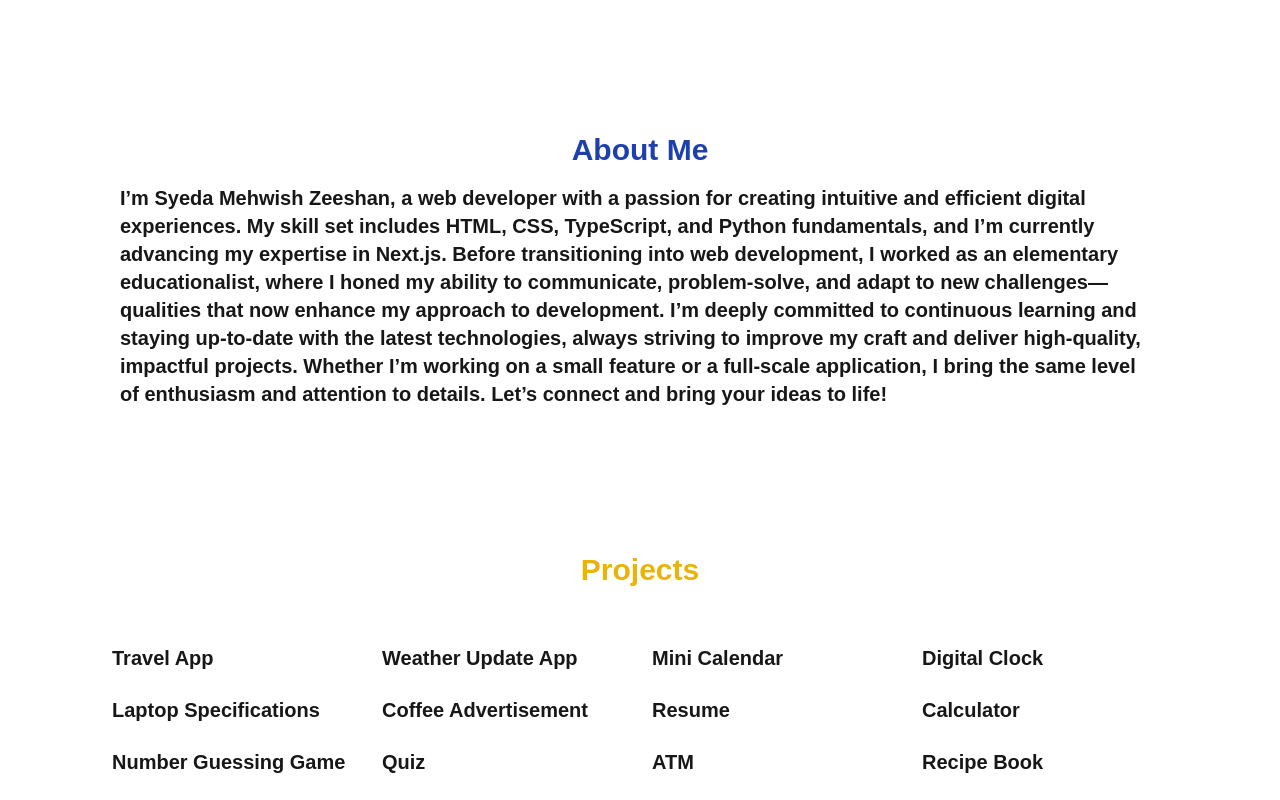
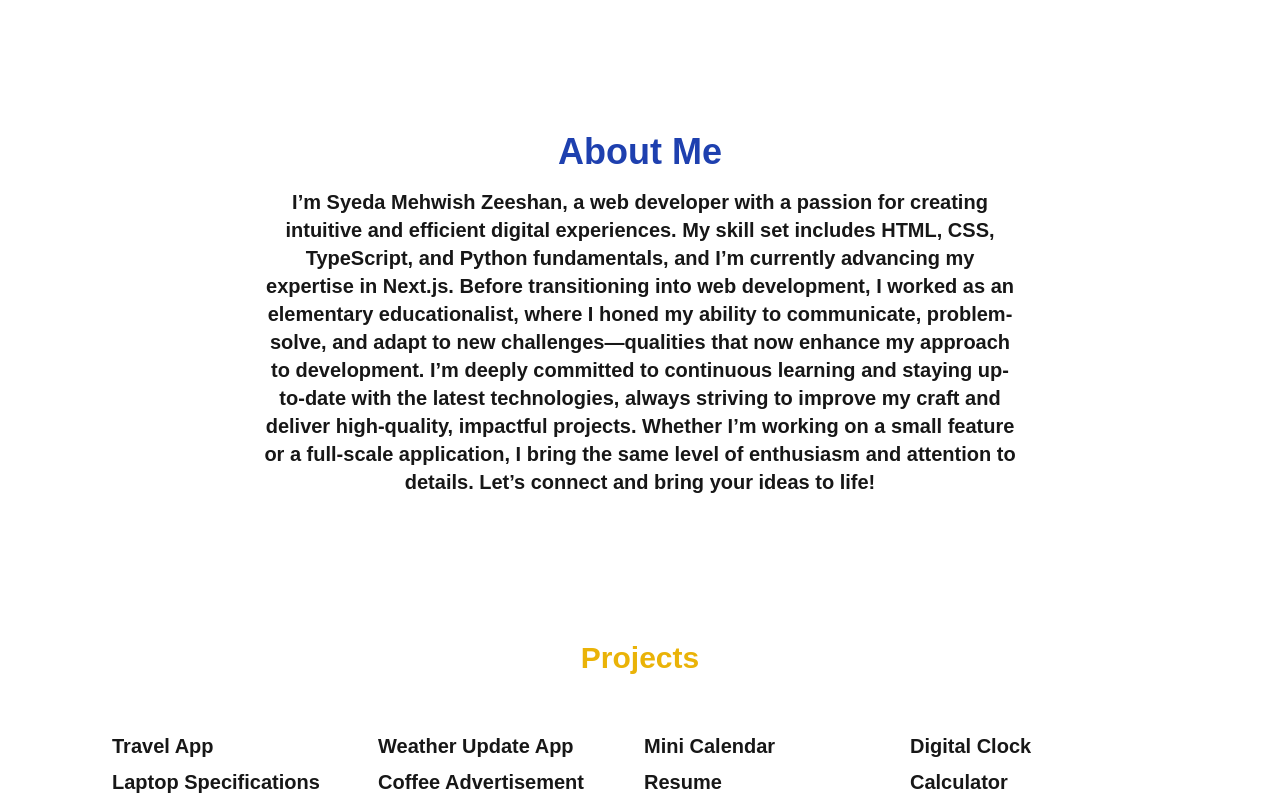
Before and after one commit to Mehwishhasny/first_project, a Next.js app: page / in a window 1280 px wide. Shown: the part 680-1480 px from the top of the page. Built offline with nearby package versions, Linux system fonts and the light colour scheme.

Commit message:
commit added

```diff
--- a/components/about.tsx
+++ b/components/about.tsx
@@ -1,12 +1,12 @@
 export function AboutMe() {
     return (
-        <div>
+        <div className="flex flex-col items-center">
+            <h1 className="font-bold text-blue-800 text-3xl mb-4 text-center md:text-4xl">About Me</h1>
+            <p className="text-lg text-center md:text-xl md:max-w-3xl px-2">
+                I’m Syeda Mehwish Zeeshan, a web developer with a passion for creating intuitive and efficient digital experiences. My skill set includes HTML, CSS, TypeScript, and Python fundamentals, and I’m currently advancing my expertise in Next.js. Before transitioning into web development, I worked as an elementary educationalist, where I honed my ability to communicate, problem-solve, and adapt to new challenges—qualities that now enhance my approach to development.
 
-            <h1 className="font-bold text-blue-800 text-3xl flex justify-center items-center mb-4 space-x-8">About Me</h1>
-            <p className="text-lg justify-center space-x-0 md:text-xl md:space-x-4">I’m Syeda Mehwish Zeeshan, a web developer with a passion for creating intuitive and efficient digital experiences. My skill set includes HTML, CSS, TypeScript, and Python fundamentals, and I’m currently advancing my expertise in Next.js. Before transitioning into web development, I worked as an elementary educationalist, where I honed my ability to communicate, problem-solve, and adapt to new challenges—qualities that now enhance my approach to development.
-
-                I’m deeply committed to continuous learning and staying up-to-date with the latest technologies, always striving to improve my craft and deliver high-quality, impactful projects. Whether I’m working on a small feature or a full-scale application, I bring the same level of enthusiasm and attention to details. Let’s connect and bring your ideas to life!</p>
-
+                I’m deeply committed to continuous learning and staying up-to-date with the latest technologies, always striving to improve my craft and deliver high-quality, impactful projects. Whether I’m working on a small feature or a full-scale application, I bring the same level of enthusiasm and attention to details. Let’s connect and bring your ideas to life!
+            </p>
         </div>
     );
 }
--- a/components/projects.tsx
+++ b/components/projects.tsx
@@ -7,7 +7,7 @@ export function Projects() {
         Projects
       </h1>
 
-      <ul className="grid grid-cols-1 sm:grid-cols-2 md:grid-cols-4 gap-6 m-4">
+      <ul className="grid grid-cols-1 sm:grid-cols-2 md:grid-cols-4 gap-2 m-4">
           <li className="hover:text-blue-500">
             <Link href="https://travel-pg.vercel.app/" target="_blank">
              Travel App
```
